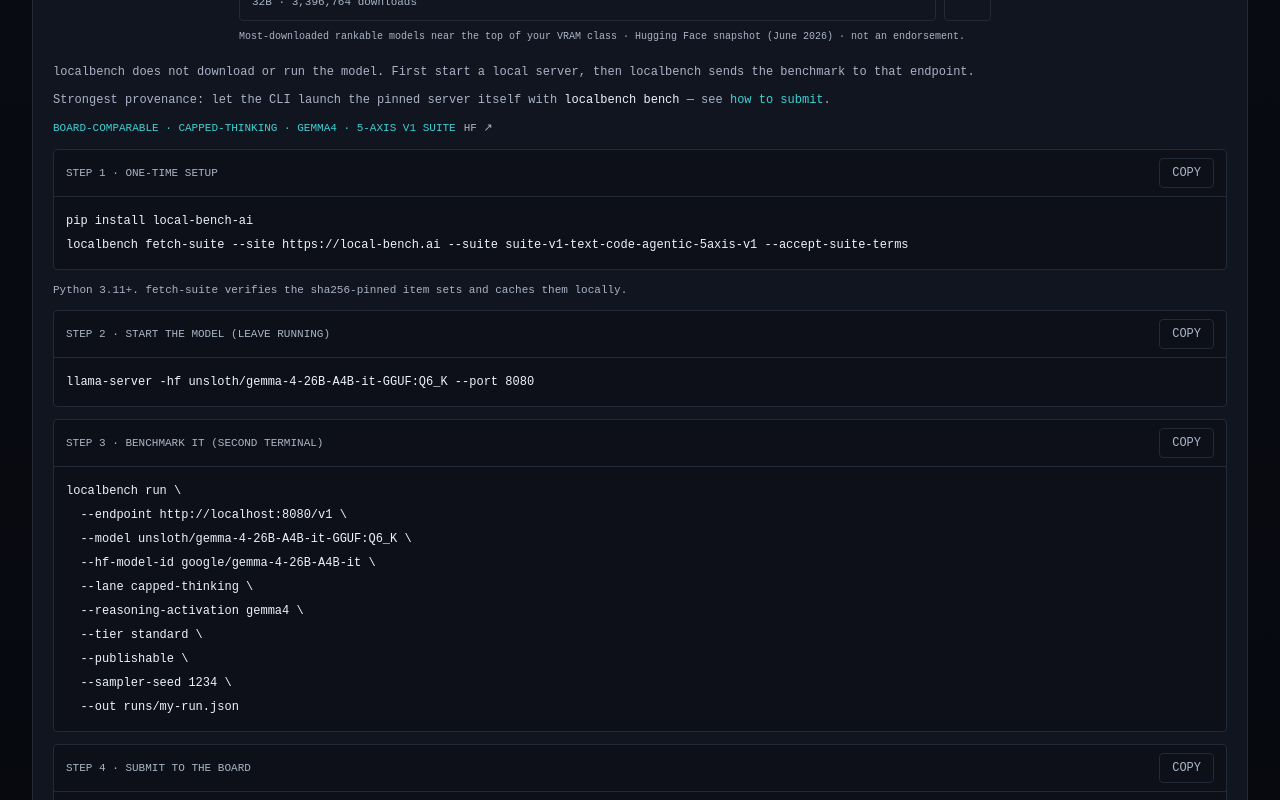
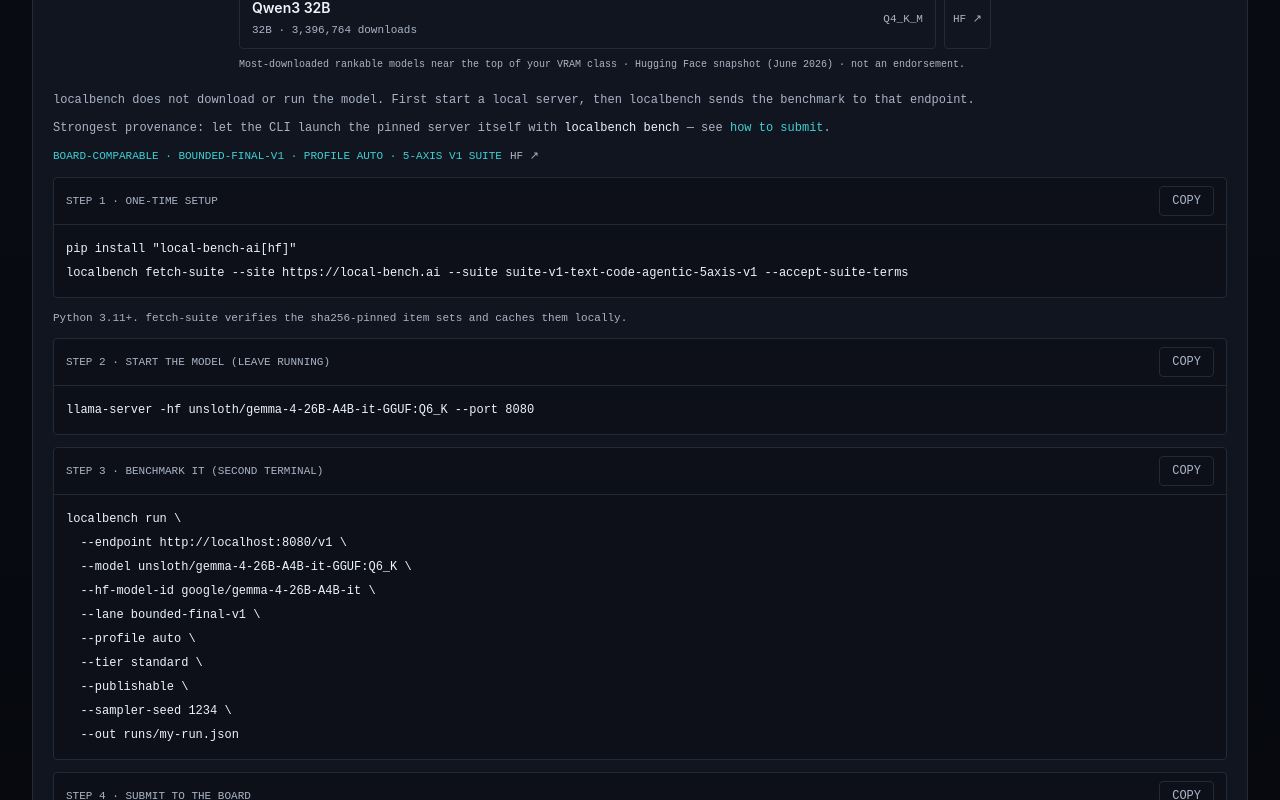
Before and after one commit to local-bench/local-bench, a Next.js app in the folder web/: page / in a window 1280 px wide. Shown: the part 2320-3120 px from the top of the page. Built offline with nearby package versions, Linux system fonts and the light colour scheme.

Commit message:
v3 recipes for every model; [hf] extra ships jinja2 (0.2.1)

```diff
--- a/web/app/submit/page.tsx
+++ b/web/app/submit/page.tsx
@@ -42,7 +42,7 @@
         <h3 className="text-base font-semibold text-bench-text">1. Install the CLI</h3>
         <p>Python 3.11+ required:</p>
         <pre className="whitespace-pre overflow-x-auto rounded-md border border-bench-line bg-bench-panel-2 p-4 font-mono text-xs text-bench-text sm:text-sm">
-          {`pip install local-bench-ai`}
+          {`pip install "local-bench-ai[hf]"`}
         </pre>
         <p className="text-sm">
           Installs the <code className="font-mono text-bench-text">localbench</code> command. Working
@@ -91,15 +91,20 @@
           {`localbench run \\
   --endpoint http://localhost:8080/v1 \\
   --model <name-your-server-reports> \\
-  --lane capped-thinking \\
+  --hf-model-id <the-model's-HF-repo> \\
+  --lane bounded-final-v1 \\
+  --profile auto \\
   --tier standard \\
   --publishable \\
   --sampler-seed 1234 \\
   --out runs/my-run.json`}
         </pre>
         <p>
-          The ranked board is the capped-thinking lane at standard tier. A run must pin its sampler
-          settings to be publishable (<code className="font-mono text-bench-text">--publishable</code>{" "}
+          The ranked board is the bounded-final lane at standard tier: every model gets the same
+          generated-token budget per item, and <code className="font-mono text-bench-text">--profile auto</code>{" "}
+          reads your model&apos;s own chat template to decide whether it thinks (bounded) or answers directly.
+          A run must pin its sampler settings to be publishable (
+          <code className="font-mono text-bench-text">--publishable</code>{" "}
           requires <code className="font-mono text-bench-text">--sampler-seed</code>); the CLI warns up
           front — before any GPU time is spent — if your flags make the run unpublishable. Want these
           pre-filled for your VRAM and model? The{" "}
--- a/web/components/benchmark-onramp.tsx
+++ b/web/components/benchmark-onramp.tsx
@@ -111,8 +111,8 @@
       </div>
       <p className="mt-3 max-w-3xl text-base leading-7 text-bench-muted">
         Choose your VRAM, model, and runtime — the recipe is the exact pinned command sequence for a run you can submit to
-        this board. Only Qwen3- and Gemma-family reasoning modes are board-rankable today; anything else still runs as an
-        unranked diagnostic.
+        this board. Every model runs the same ranked lane: the CLI reads the model&apos;s own chat template, gives
+        reasoning models a fixed thinking budget inside the shared token cap, and runs everything else answer-only.
       </p>
 
       <div className="mt-5 grid gap-4 lg:grid-cols-[170px_minmax(0,1fr)_220px]">
--- a/web/components/benchmark-recipe.tsx
+++ b/web/components/benchmark-recipe.tsx
@@ -31,7 +31,7 @@
       </p>
       {recipe.boardComparable ? (
         <p className="flex flex-wrap items-center gap-2 font-mono text-[11px] uppercase text-bench-accent">
-          <span>Board-comparable · capped-thinking · {recipe.activation} · 5-axis v1 suite</span>
+          <span>Board-comparable · bounded-final-v1 · profile auto · 5-axis v1 suite</span>
           {recipe.ggufRepo !== null ? (
             <a
               href={`https://huggingface.co/${recipe.ggufRepo}`}
--- a/web/lib/onramp.ts
+++ b/web/lib/onramp.ts
@@ -59,7 +59,7 @@
   readonly serveNote: string | null;
   readonly benchCommand: string;
   readonly submitCommand: string | null;
-  readonly lane: "capped-thinking" | "answer-only";
+  readonly lane: "bounded-final-v1" | "capped-thinking" | "answer-only";
   readonly boardComparable: boolean;
   readonly notRankableReason: string | null;
   readonly activation: ReasoningActivation | null;
@@ -164,51 +164,37 @@
   const { model, quant, runtime } = input;
   const servedModelName = runtime.servedModelName(model, quant);
   const activation = model.reasoningCapable ? rankedActivationFor(model) : null;
-  const boardComparable = activation !== null;
-  const lane: BenchmarkRecipe["lane"] = boardComparable ? "capped-thinking" : "answer-only";
 
-  const notRankableReason = boardComparable
-    ? null
-    : model.reasoningCapable
-      ? "Only Qwen3 and Gemma reasoning modes are board-ranked today."
-      : "Not a reasoning model, so it runs answer-only.";
-
+  // bounded-final-v1: every model runs the ONE ranked lane. --profile auto introspects the
+  // model's own chat template (thinking models get the bounded think sub-budget, the rest run
+  // answer-only) — no family gate. The [hf] extra ships the template introspection dependency;
+  // plain `pip install local-bench-ai` cannot resolve --hf-model-id (user-path smoke, 2026-07-05).
   const setupCommand = [
-    "pip install local-bench-ai",
+    'pip install "local-bench-ai[hf]"',
     "localbench fetch-suite --site https://local-bench.ai --suite suite-v1-text-code-agentic-5axis-v1 --accept-suite-terms",
   ].join("\n");
-  const benchCommand =
-    boardComparable && activation !== null
-      ? [
+  const benchCommand = [
     "localbench run",
     `--endpoint ${runtime.endpoint}`,
     `--model ${servedModelName}`,
     `--hf-model-id ${model.id}`,
-          "--lane capped-thinking",
-          `--reasoning-activation ${activation}`,
+    "--lane bounded-final-v1",
+    "--profile auto",
     "--tier standard",
     "--publishable",
     "--sampler-seed 1234",
     "--out runs/my-run.json",
-        ].join(" \\\n  ")
-      : [
-          "localbench run",
-          `--endpoint ${runtime.endpoint}`,
-          `--model ${servedModelName}`,
-          "--lane answer-only",
-          "--tier standard",
-          "--out runs/my-run.json",
-        ].join(" ");
+  ].join(" \\\n  ");
 
   return {
     setupCommand,
     serveCommand: runtime.serveCommand(model, quant),
     serveNote: runtime.serveNote(model, quant),
     benchCommand,
-    submitCommand: boardComparable ? "localbench submit run --run runs/my-run.json" : null,
-    lane,
-    boardComparable,
-    notRankableReason,
+    submitCommand: "localbench submit run --run runs/my-run.json",
+    lane: "bounded-final-v1",
+    boardComparable: true,
+    notRankableReason: null,
     activation,
     servedModelName,
     ggufRepo: model.ggufRepo,
```
Also changed, not shown: 2 other files (tests, documents, lock files or other folders). Lines whose indentation alone changed are shown as unchanged.
